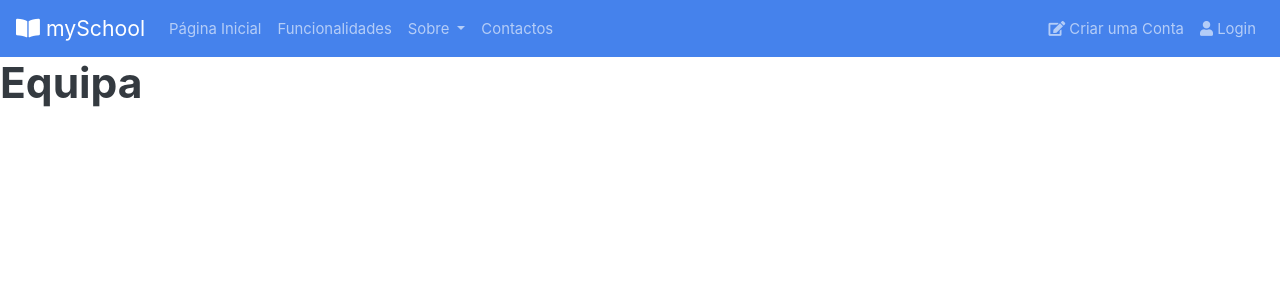
After one commit to myschool-app/mySchool, a Django app: page /equipa/ in a window 1280 px wide. The commit adds this page. Shown: the top 300 px of the page. Run offline with Django 3.2, Linux system fonts and the light colour scheme; some libraries are stand-ins or nearby versions.

Commit message:
Dividido urls em vários ficheiros, adicionada página da equipa

```diff
--- a/myschool/myschool/settings.py
+++ b/myschool/myschool/settings.py
@@ -135,6 +135,7 @@ CRISPY_TEMPLATE_PACK = 'bootstrap4'
 # Autenticação
 LOGIN_REDIRECT_URL = 'app-inicio'
 LOGIN_URL = 'app-login'
+LOGOUT_REDIRECT_URL = 'publico-inicio'
 
 # Servidor de Email
 # EMAIL_BACKEND = 'django.core.mail.backends.smtp.EmailBackend'
--- a/myschool/myschool/urls.py
+++ b/myschool/myschool/urls.py
@@ -21,6 +21,10 @@ from django.conf.urls.static import static
 from utilizadores import views as utilizadores_views
 
 urlpatterns = [
+    # Páginas Públicas
+    path('', include('myschool_app.urls')),
+    # Páginas da Aplicação
+    path('app/', include('myschool_app.urls_app')),
     # Administração
     path('admin/docs/', include('django.contrib.admindocs.urls')),
     path('admin/', admin.site.urls),
@@ -29,8 +33,7 @@ urlpatterns = [
     path('app/perfil/', utilizadores_views.perfil, name="app-perfil"),
     path('app/login/', auth_views.LoginView.as_view(
         template_name='utilizadores/login.html', redirect_authenticated_user=True), name='app-login'),
-    path('app/logout/', auth_views.LogoutView.as_view(
-        template_name='utilizadores/logout.html'), name='app-logout'),
+    path('app/logout/', auth_views.LogoutView.as_view(), name='app-logout'),
     # Recuperação da password
     path('app/recuperar-password/', auth_views.PasswordResetView.as_view(
         template_name='utilizadores/recuperar_password.html'), name='app-recuperar-passowrd'),
@@ -40,8 +43,6 @@ urlpatterns = [
         template_name='utilizadores/recuperar_password_confirmacao.html'), name='app-recuperar-password-confirmacao'),
     path('app/recuperar-password/recuperada', auth_views.PasswordResetCompleteView.as_view(
         template_name='utilizadores/recuperar_password_recuperada.html'), name='app-recuperar-password-recuperada'),
-    # Páginas Públicas e App
-    path('', include('myschool_app.urls')),
 ]
 
 if settings.DEBUG:
--- /dev/null
+++ b/myschool/myschool_app/templates/myschool_app/publico/equipa.html
@@ -0,0 +1,9 @@
+{% extends 'myschool_app/publico/base.html' %}
+
+{% block title %}
+    Equipa
+{% endblock title %}
+
+{% block content %}
+    <h1>Equipa</h1>
+{% endblock content %}
--- a/myschool/myschool_app/templates/myschool_app/publico/partials/_navbar.html
+++ b/myschool/myschool_app/templates/myschool_app/publico/partials/_navbar.html
@@ -19,8 +19,14 @@
       <li class="nav-item">
         <a class="nav-link" href="{% url 'publico-funcionalidades' %}">Funcionalidades</a>
       </li>
-      <li class="nav-item">
-        <a class="nav-link" href="{% url 'publico-sobre' %}">Sobre</a>
+      <li class="nav-item dropdown">
+        <a class="nav-link dropdown-toggle" href="{% url 'publico-sobre' %}" id="navbarDropdownMenuLink" role="button" data-toggle="dropdown" aria-haspopup="true" aria-expanded="false">
+          Sobre
+        </a>
+        <div class="dropdown-menu" aria-labelledby="navbarDropdownMenuLink">
+          <a class="dropdown-item" href="{% url 'publico-equipa' %}">Equipa</a>
+          <a class="dropdown-item" href="#">História</a>
+        </div>
       </li>
       <li class="nav-item">
         <a class="nav-link" href="{% url 'publico-contactos' %}">Contactos</a>
--- a/myschool/myschool_app/urls.py
+++ b/myschool/myschool_app/urls.py
@@ -1,16 +1,12 @@
-from django.contrib import admin
-from django.urls import path
+from django.urls import path, include
 from . import views as views_app
 
 urlpatterns = [
     # Páginas Públicas
     path('', views_app.InicioView.as_view(), name="publico-inicio"),
     path('sobre/', views_app.SobreView.as_view(), name="publico-sobre"),
+    path('equipa/', views_app.EquipaView.as_view(), name="publico-equipa"),
     path('funcionalidades/', views_app.FuncionalidadesViews.as_view(),
          name="publico-funcionalidades"),
     path('contactos/', views_app.ContactosView.as_view(), name="publico-contactos"),
-    # Páginas da Aplicação
-    path('app/', views_app.Dashboard.as_view(), name="app-inicio"),
-    path('app/disciplinas/', views_app.DisciplinaListView.as_view(),
-         name="app-disciplinas-lista"),
 ]
--- a/myschool/myschool_app/views.py
+++ b/myschool/myschool_app/views.py
@@ -45,6 +45,13 @@ class SobreView(TemplateView):
     """
     template_name = 'myschool_app/publico/sobre.html'
 
+
+class EquipaView(TemplateView):
+    """
+    Mostra a página equipa
+    """
+    template_name = 'myschool_app/publico/equipa.html'
+
 # Contactos
 
 
```
Also changed, not shown: myschool/myschool_app/urls_app.py (added, +9 -0 lines), myschool/utilizadores/migrations/0003_auto_20191116_1954.py (added).
